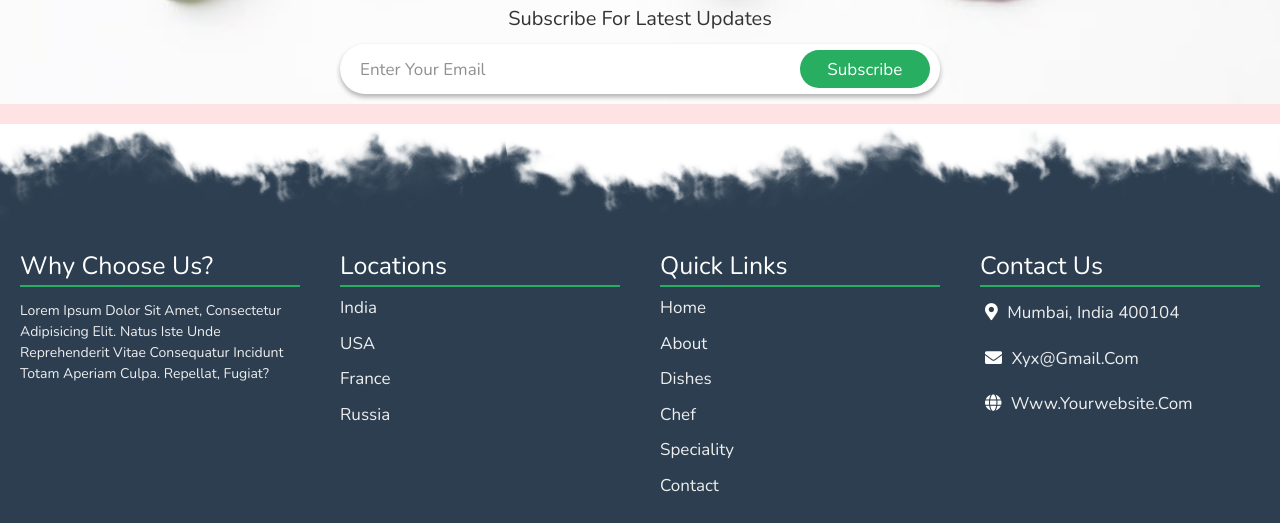
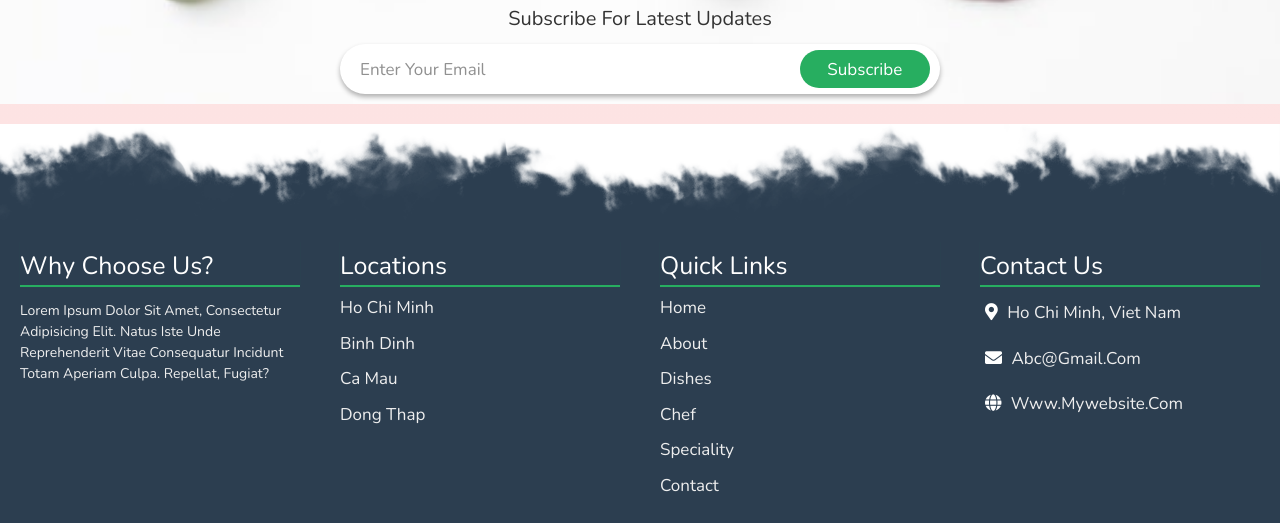
Before and after one commit to BuiXuanThong/CNPM-Real, a plain HTML site: page index.html in a window 1280 px wide. Shown: the part 8571-9094 px from the top of the page. Drawn offline with nearby package versions, Linux system fonts and the light colour scheme.

Commit message:
Update index.html

```diff
--- a/index.html
+++ b/index.html
@@ -946,10 +946,10 @@
 
             <div class="box">
                 <h3 class="heading"> <span>locations</span> </h3>
-                <a href="#">india</a>
-                <a href="#">USA</a>
-                <a href="#">france</a>
-                <a href="#">russia</a>
+                <a href="#">Ho Chi Minh</a>
+                <a href="#">Binh Dinh</a>
+                <a href="#">Ca Mau</a>
+                <a href="#">Dong Thap</a>
             </div>
 
             <div class="box">
@@ -964,9 +964,9 @@
 
             <div class="box">
                 <h3 class="heading"> <span>contact us</span> </h3>
-                <p> <i class="fas fa-map-marker-alt"></i> mumbai, india 400104 </p>
-                <p> <i class="fas fa-envelope"></i> xyx@gmail.com </p>
-                <p> <i class="fas fa-globe"></i> www.yourwebsite.com </p>
+                <p> <i class="fas fa-map-marker-alt"></i> Ho Chi Minh, Viet Nam </p>
+                <p> <i class="fas fa-envelope"></i> abc@gmail.com </p>
+                <p> <i class="fas fa-globe"></i> www.mywebsite.com </p>
             </div>
 
         </div>
```
